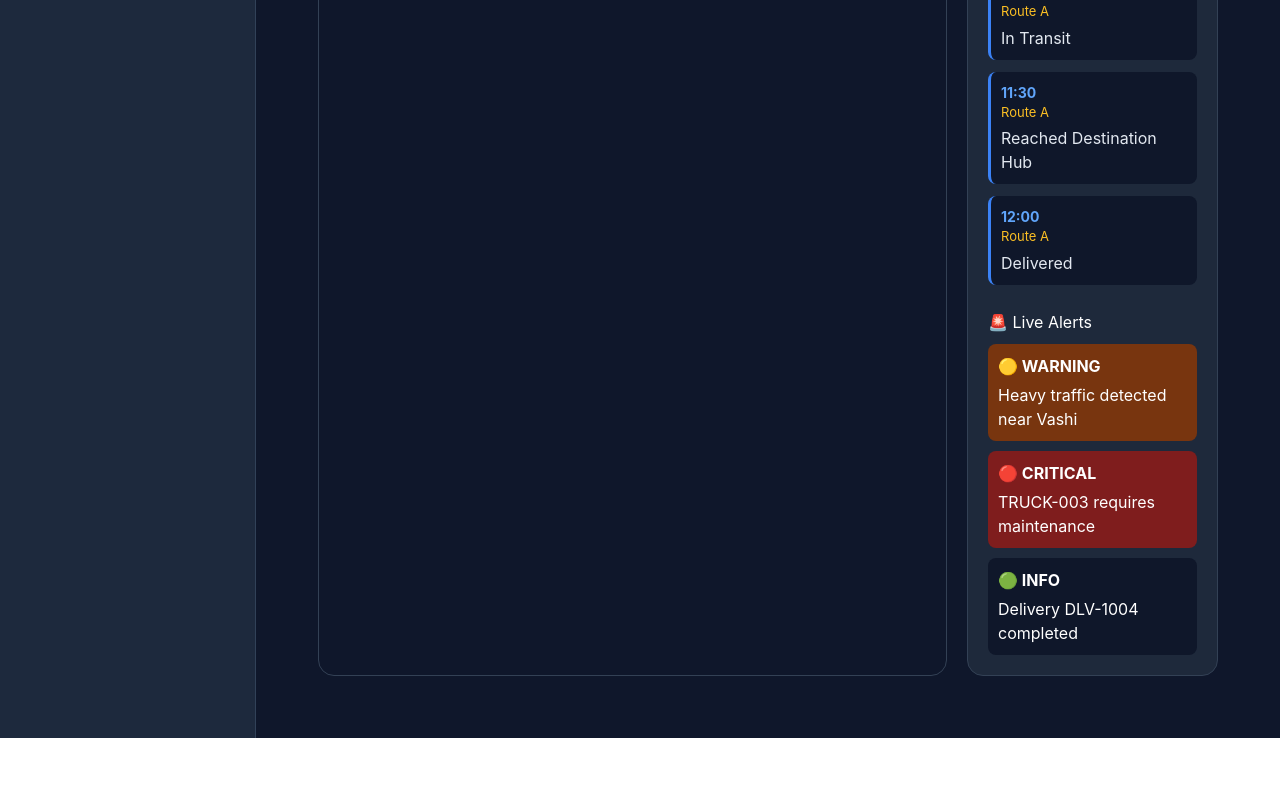
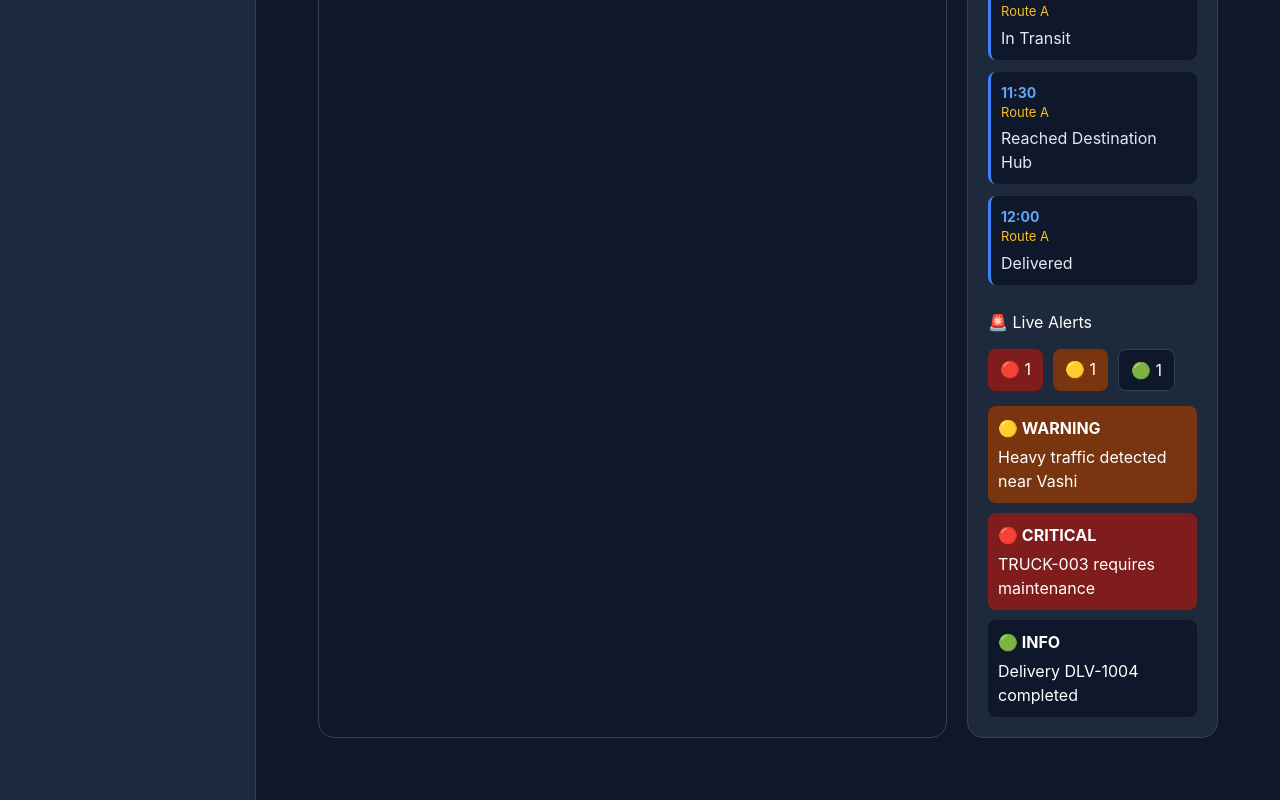
Before and after one commit to harshskarki/SmartRoute-Logistics-Management-System, a React (Vite) app: page /logistics in a window 1280 px wide. Shown: the part 873-1673 px from the top of the page. Before the commit the page ends 1611 px from the top, so only its background shows below. Built offline with nearby package versions, Linux system fonts and the light colour scheme.

Commit message:
Phase 5.5.4 alert dashboard analytics

```diff
--- a/src/pages/LogisticsCenter.jsx
+++ b/src/pages/LogisticsCenter.jsx
@@ -138,6 +138,21 @@ function LogisticsCenter() {
 
     const [alerts, setAlerts] =
       useState(initialAlerts);
+
+    const criticalAlerts = alerts.filter(
+      (alert) =>
+        alert.severity === "critical"
+    ).length;
+
+    const warningAlerts = alerts.filter(
+      (alert) =>
+        alert.severity === "warning"
+    ).length;
+
+    const infoAlerts = alerts.filter(
+      (alert) =>
+        alert.severity === "info"
+    ).length;
 
         useEffect(() => {
             const interval = setInterval(() => {
@@ -420,6 +435,46 @@ function LogisticsCenter() {
               }}
             >
               <h3>🚨 Live Alerts</h3>
+              <div
+                style={{
+                  display: "flex",
+                  gap: "10px",
+                  marginTop: "15px",
+                  marginBottom: "15px",
+                  flexWrap: "wrap",
+                }}
+              >
+                <div
+                  style={{
+                    background: "#7f1d1d",
+                    padding: "8px 12px",
+                    borderRadius: "8px",
+                  }}
+                >
+                  🔴 {criticalAlerts}
+                </div>
+
+                <div
+                  style={{
+                    background: "#78350f",
+                    padding: "8px 12px",
+                    borderRadius: "8px",
+                  }}
+                >
+                  🟡 {warningAlerts}
+                </div>
+
+                <div
+                  style={{
+                    background: "#0f172a",
+                    padding: "8px 12px",
+                    borderRadius: "8px",
+                    border: "1px solid #334155",
+                  }}
+                >
+                  🟢 {infoAlerts}
+                </div>
+              </div>
 
               {alerts.map((alert, index) => (
                 <div
```
